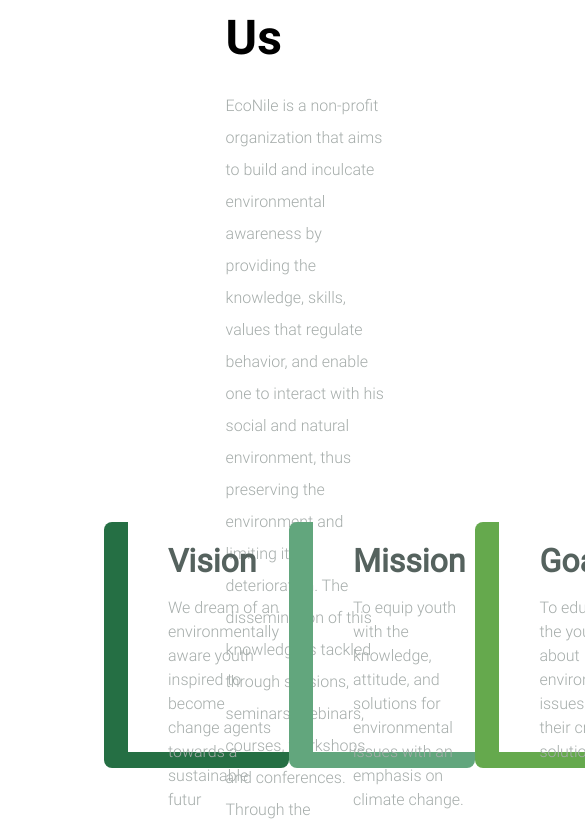
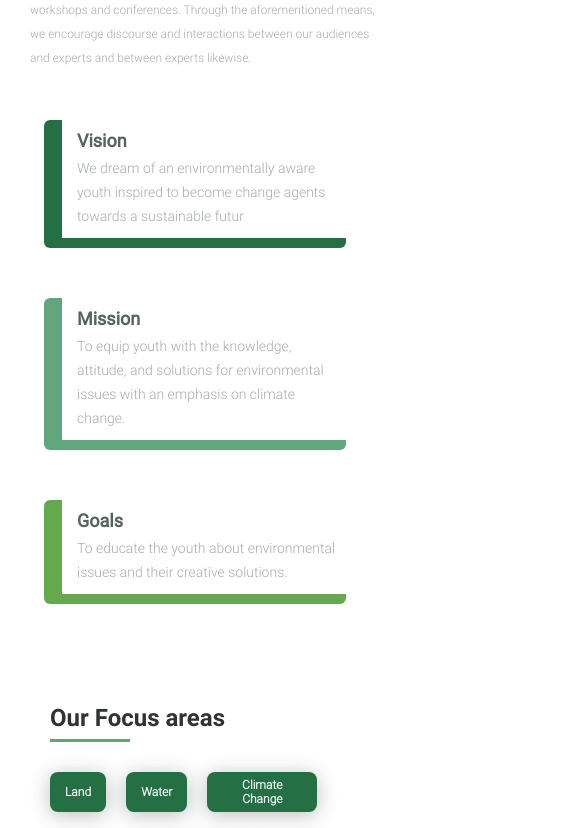
Before and after one commit to Ahmed-Alkhatim/EchoNile, a React (Create React App) app: page / in a window 390 px wide. Shown: the part 996-1824 px from the top of the page, 585 px wide, since content can reach past the window. Built offline with nearby package versions, Linux system fonts and the light colour scheme.

Commit message:
responsive

```diff
--- a/src/App.css
+++ b/src/App.css
@@ -88,3 +88,38 @@
 .view-details {
     width: 90%;
 }
+@media screen and (max-width : 991px){
+    p {
+        font-size: 15px;
+    }
+    h2 {
+        font-size: 40px;
+    }
+    .page-header {
+        margin-bottom: 50px;
+        font-size: 28px;
+    }
+}
+@media screen and (max-width : 768px){
+    p {
+        font-size: 14px;
+    }
+    h2 {
+        font-size: 32px;
+    }
+    .page-header {
+        margin-bottom: 60px;
+        font-size: 24px;
+    }
+}
+@media screen and (max-width : 600px){
+    .page-header {
+        margin-bottom: 40px;
+    }
+    p {
+        font-size: 28px;
+    }
+    h2 {
+        font-size: 24px;
+    }
+}
--- a/src/Home/Team.js
+++ b/src/Home/Team.js
@@ -21,7 +21,7 @@
             </div>
             <h6>{ member.name } </h6>
             <p>{ member.position } </p>
-            <img src={ linkidIn }  alt="linkedin" />
+            <img className="linkedin" src={ linkidIn }  alt="linkedin" />
         </div>
     )
 }
--- a/src/Home/home.css
+++ b/src/Home/home.css
@@ -50,6 +50,76 @@
     left: -1470px;
 }
 
+@media screen and (max-width : 1191px){
+
+}
+@media screen and (max-width : 991px){
+    .home-about {
+    padding-top: 80px;
+
+    }
+    .home-about-text{
+        padding-top: 80px;
+        padding-left: 20px;
+        padding-right: 10px;
+        width: 600px;
+    }
+    .home-about-text h2 {
+        margin-bottom: 16px;
+        font-size: 28px;
+    }
+    .home-about-text p {
+        font-size: 16px;
+        line-height: 28px;
+    }
+}
+
+@media screen and (max-width : 768px){
+    .home-about {
+        padding-top: 30px;
+
+        }
+    .home-about {
+        height: auto;
+    }
+    .home-about .bransh-image {
+        display: none;
+    }
+    .home-about-text{
+        padding-top: 50px;
+        padding-left: 50px;
+        padding-right: 10px;
+        width: 80%;
+    }
+    .home-about-text h2 {
+        margin-bottom: 16px;
+        font-size: 28px;
+    }
+    .home-about-text p {
+        font-size: 16px;
+        line-height: 28px;
+    }
+}
+@media screen and (max-width : 500px){
+    .home-about {
+        padding-top: 15px;
+
+        }
+    .home-about-text{
+        padding-top: 20px;
+        padding-left: 30px;
+        padding-right: 10px;
+        width: 90%;
+    }
+    .home-about-text h2 {
+        margin-bottom: 14px;
+        font-size: 28px;
+    }
+    .home-about-text p {
+        font-size: 12px;
+        line-height: 24px;
+    }
+}
 /*
 ┌─────────────┐
 │ Vision Section ├────
@@ -60,6 +130,7 @@
     align-items: center;
     justify-content: space-between;
     padding-bottom: 50px;
+    flex-wrap: wrap;
 }
 .vision {
     padding: 20px 10px 0px 40px;
@@ -88,32 +159,78 @@
     color: #A5ACAA;
     line-height: 24px;
 }
+@media screen and (max-width : 1199px){
+    .vision {
+        padding: 20px 10px 0px 40px;
+        width: 200px;
+        height: 200px;
+        border-left: 22px solid ;
+        border-bottom: 14px solid ;
+        border-radius: 8px;
+    }
+}
+@media screen and (max-width : 991px){
+    .we {
+        justify-content: space-around;
+    }
+    .vision {
+        padding: 15px 10px 0px 30px;
+        width: 180px;
+        height: 200px;
+        border-left: 18px solid ;
+        border-bottom: 10px solid ;
+        border-radius: 6px;
+        margin-bottom: 50px;
+    }
+    .vision h6{
+        margin-bottom: 12px;
+        font-size: 28px;
+    }
 
+}
+@media screen and (max-width : 600px){
+    .we {
+        padding-bottom: 0px;
+    }
+    .vision {
+        padding: 10px 5px 10px 15px;
+        width: 80%;
+        height: auto;
+        border-left: 18px solid ;
+        border-bottom: 10px solid ;
+        border-radius: 6px;
+        margin-bottom: 50px;
+
+    }
+    .vision p {
+        font-size: 14px;
+    }
+    .vision h6{
+        margin-bottom: 5px;
+        font-size: 18px;
+    }
+}
 /*
 ┌─────────────┐
 │ Focus Section ├────
 └─────────────┘
  */
- .focus  {
+.focus  {
     padding-top: 150px;
     padding-left: 104px;
-    /* padding-bottom: 50px; */
     position: relative;
     overflow: hidden;
-    /* display: flex; */
-    /* align-items:flex-end; */
     height: 300px;
- }
- .bransh-focus {
+}
+.bransh-focus {
     position: absolute;
     top: -300px;
     right: -1385px;
- }
+}
 
 .focus .boxes {
     display: flex;
     position: relative;
-    /* justify-content: space-between; */
 }
 .focus .boxes div {
     height: 89px;
@@ -133,6 +250,68 @@
     align-items: center
 
 }
+@media screen and (max-width : 1191px){
+    .focus .boxes div {
+        height: 70px;
+        margin-right: 60px;
+        max-width: 100px;
+        padding-right: 20px;
+        padding-left: 20px;
+        font-size: 24px;
+    }
+}
+@media screen and (max-width : 991px){
+    .focus  {
+        padding-top: 140px;
+        padding-left: 80px;
+    }
+    .focus .boxes div {
+        height: 60px;
+        margin-right: 40px;
+        max-width: 80px;
+        padding-right: 15px;
+        padding-left: 15px;
+        font-size: 18px;
+        justify-content:first baseline;
+    }
+}
+@media screen and (max-width : 768px){
+    .focus  {
+        padding-top: 50px;
+        padding-left: 50px;
+    }
+    .focus .boxes {
+        flex-wrap: wrap;
+    }
+    .focus .boxes div {
+        height: 40px;
+        margin-right: 20px;
+        margin-bottom: 30px;
+        max-width: 80px;
+        padding-right: 15px;
+        padding-left: 15px;
+        font-size: 18px;
+        justify-content:first baseline;
+    }
+}
+@media screen and (max-width : 600px) {
+    .focus {
+    height: 220px;
+
+    }
+    .bransh-focus {
+        display: none;
+    }
+}
+@media screen and (max-width : 340px) {
+    .focus {
+        height: auto;
+
+    }
+    .bransh-focus {
+        display: none;
+    }
+}
 
 /*
 ┌─────────────┐
@@ -147,6 +326,7 @@
     background-color: #F0F7F2;
     text-align: center;
 }
+
 .team h2 {
     color: #55625E;
     margin-bottom: 150px;
@@ -205,6 +385,59 @@
     width: 100%;
     height: 100%;
 }
+@media screen and (max-width : 1251px){
+    .team .member {
+        width: 300px;
+    }
+
+}
+@media screen and (max-width : 1191px){
+    .team .member {
+        width: 270px;
+    }
+    .team .member h6  {
+        font-size: 18px;
+        margin-bottom: 5px;
+    }
+    .team p {
+        font-size: 16px;
+        margin-bottom: 25px;
+    }
+}
+@media screen and (max-width : 1028px){
+    .team .member {
+        width: 260px;
+    }
+}
+@media screen and (max-width : 991px){
+    .team .member {
+        width: 280px;
+        margin-bottom: 130px;
+    }
+    .team .flex-between {
+        justify-content: space-around;
+    }
+    .team .member:last-child {
+        margin-bottom: 30px;
+    }
+
+}
+@media screen and (max-width : 600px){
+    .team .member {
+        padding-top: 75px;
+        padding-bottom: 30px;
+        height: 200px;
+    }
+    .team .member:last-child {
+        margin-bottom: 20px;
+    }
+    .team .member .member-image {
+        top: -55px;
+        left: 50%;
+        width: 100px;
+        height: 100px;
+    }
+}
 /*
 ┌─────────────┐
 │ Instructor Section ├────
@@ -234,3 +467,36 @@
     width: 100%;
     height: 100%;
 }
+@media screen and (max-width : 991px){
+    .instructor {
+        height: 200px;
+        margin-top: 20px;
+        margin-bottom: 50px;
+    }
+    .instructor h3 {
+        padding: 10px 20px;
+        font-size: 16px;
+    }
+}
+@media screen and (max-width : 768px){
+    .instructor {
+        height: 170px;
+        margin-top: 20px;
+        margin-bottom: 30px;
+    }
+    .instructor h3 {
+        padding: 10px 20px;
+        font-size: 14px;
+    }
+}
+@media screen and (max-width : 768px){
+    .instructor {
+        height: 150px;
+        margin-top: 20px;
+        margin-bottom: 30px;
+    }
+    .instructor h3 {
+        padding: 10px 20px;
+        font-size: 14px;
+    }
+}
--- a/src/components/Footer/footer.css
+++ b/src/components/Footer/footer.css
@@ -1,19 +1,15 @@
 .footer {
-    /* Layout Properties */
     padding-top: 56px;
     padding-bottom: 28px;
-    /* UI Properties */
     background-color: #B4D7BD;
     color: #657A75;
     font-size: 14px;
 }
-/* .flex-footer {
-    display: flex;
-    justify-content: space-around;
-} */
+
 .flex-footer > div {
     max-width: 376px;
 }
+
 .footer h6{
     color: #55625E;
     font-size: 16px;
@@ -32,3 +28,40 @@
 .header-footer p {
     line-height: 22px;
 }
+
+@media screen and (max-width : 1192px){
+    .flex-footer > div {
+        max-width: 300px;
+    }
+}
+@media screen and (max-width : 991px){
+    .flex-footer > div {
+        margin-bottom: 30px;
+    }
+}
+
+@media screen and (max-width : 768px){
+    .header-footer {
+       width : 100% !important;
+       max-width: 300px;
+    }
+}
+
+@media screen and (max-width : 600px){
+    .footer {
+        font-size: 12px;
+    }
+    .footer h6{
+        font-size: 14px;
+
+    }
+    .flex-footer > div {
+        max-width: 100%;
+    }
+    .header-footer p {
+        font-size: 12px;
+    }
+    .foo p {
+        font-size: 12px;
+    }
+}
--- a/src/components/Footer/index.js
+++ b/src/components/Footer/index.js
@@ -11,7 +11,7 @@
                     <Services />
                     <Contact />
                 </div>
-                <div><p style={{ textAlign : "center" }}>© Copyright 2002-2022 EcoNile. All Rights Reserved.</p></div>
+                <div className="foo"><p style={{ textAlign : "center" }}>© Copyright 2002-2022 EcoNile. All Rights Reserved.</p></div>
             </Container>
         </div>
     );
--- a/src/components/component.css
+++ b/src/components/component.css
@@ -5,6 +5,32 @@
     max-width: 1500px;
     margin: auto;
 }
+@media screen and (max-width : 1191px){
+    .container {
+        padding-left: 90px;
+        padding-right:  90px;
+    }
+}
+@media screen and (max-width : 991px){
+    .container {
+        padding-left: 84px;
+        padding-right:  84px;
+    }
+}
+@media screen and (max-width : 768px){
+    .container {
+        padding-left: 54px;
+        padding-right:  54px;
+    }
+}
+@media screen and (max-width : 768px){
+    .container {
+        padding-left: 30px;
+        padding-right:  30px;
+    }
+}
+
+
 .header  {
     position: absolute;
     top: 44px;
```
